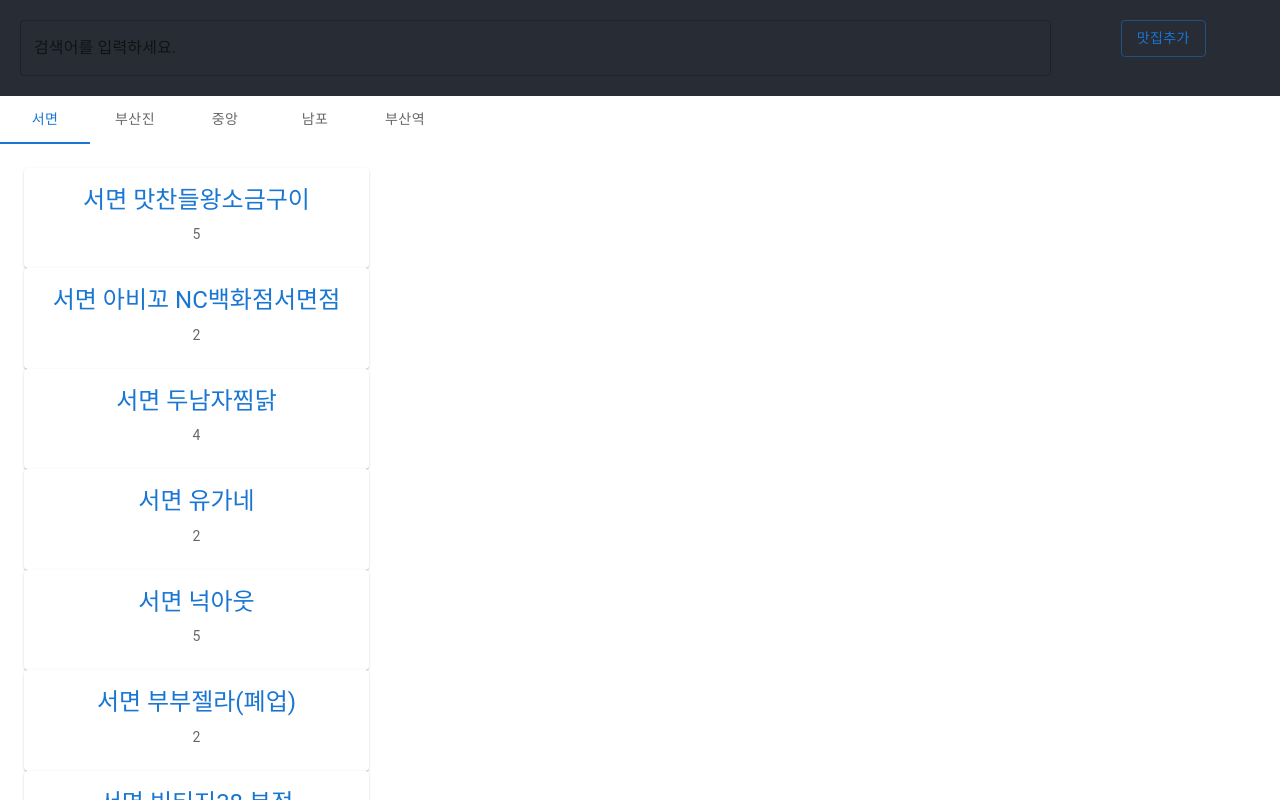
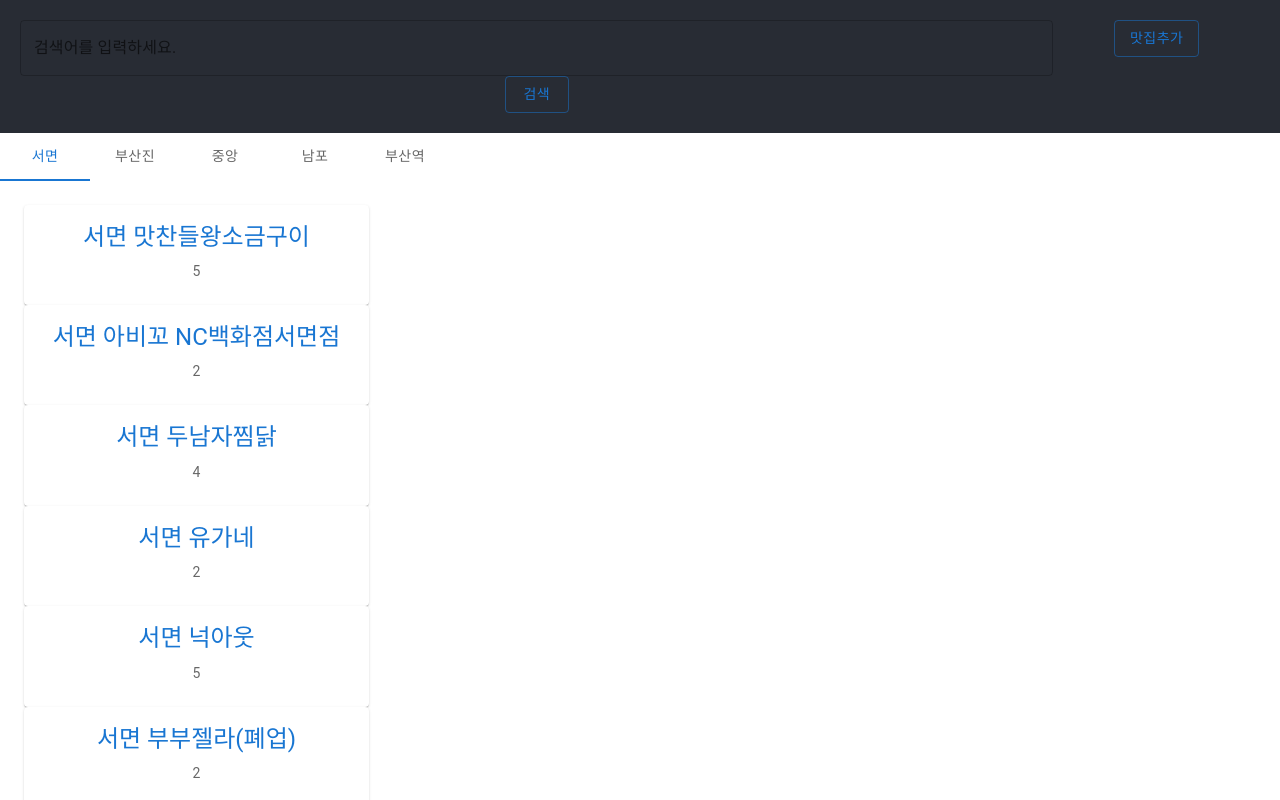
Before and after one commit to sowon-dev/restaurant-rating, a React (Create React App) app: page / in a window 1280 px wide. Shown: the top 800 px of the page. Built offline with nearby package versions, Linux system fonts and the light colour scheme.

Commit message:
edit css

```diff
--- a/src/component/Area.js
+++ b/src/component/Area.js
@@ -55,10 +55,9 @@
 		  <Tabs
 			value={value}
 			onChange={handleChange}
-			//variant="scrollable"
+			variant="scrollable"
 			scrollButtons="auto"
 			aria-label="scrollable auto tabs example"
-			//centered
 		  >
 		  {
 			areaList.map((areaNm, index) => (
--- a/src/component/Header.js
+++ b/src/component/Header.js
@@ -5,12 +5,13 @@
 export default function Header(){
 	return(
 		<header className="App-header">
-			 <Grid container spacing={2}>
+			 <Grid container >
 				<Grid item xs={10}>
-					<TextField id="outlined-basic" label="검색어를 입력하세요." fullWidth variant="outlined"/>
+					<TextField id="outlined-basic" label="검색어를 입력하세요." fullWidth variant="outlined" item />
+					<Button href="#" variant="outlined" item >검색</Button>
 				</Grid>
 				<Grid item xs={2}>
-					<Button href="#" variant="outlined" item xs={4} >맛집추가</Button>
+					<Button href="#" variant="outlined" item >맛집추가</Button>
 				</Grid>
 			</Grid>
 	    </header>
```
